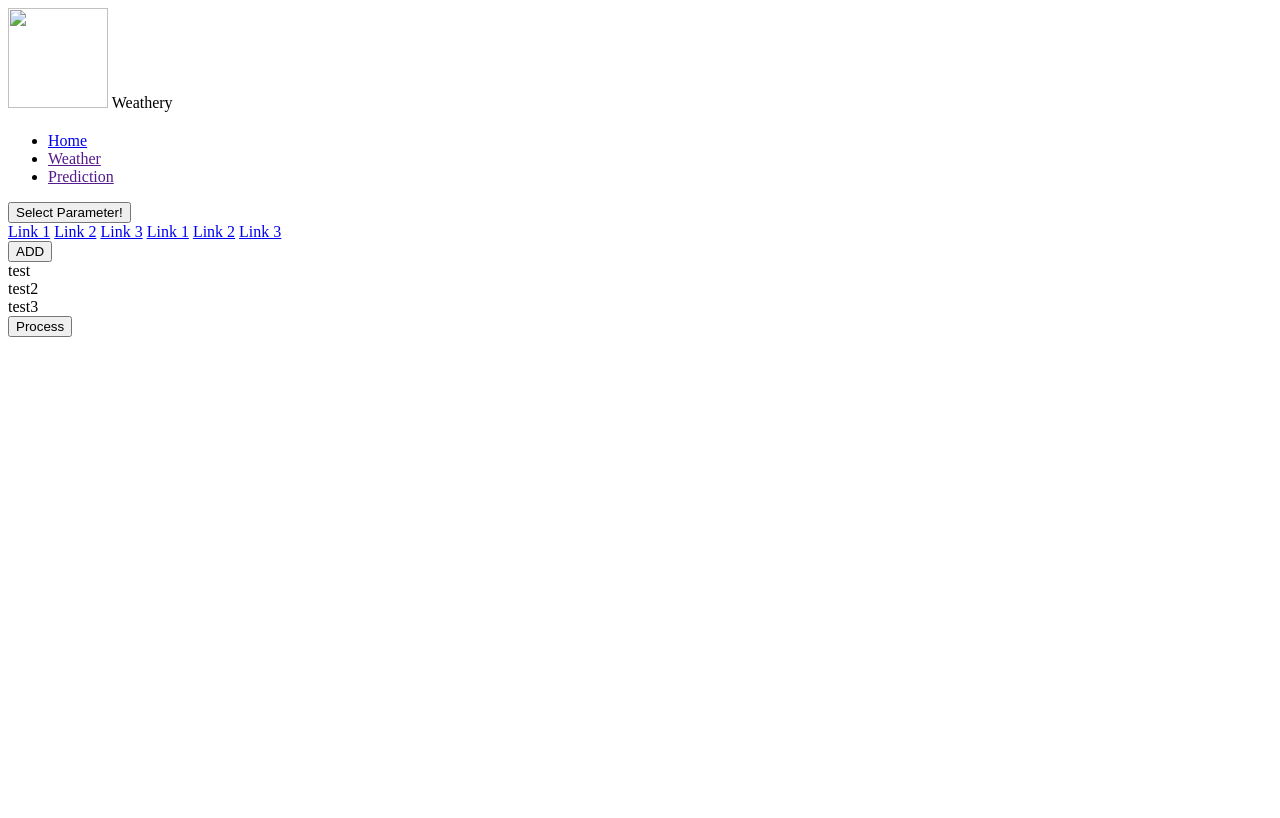
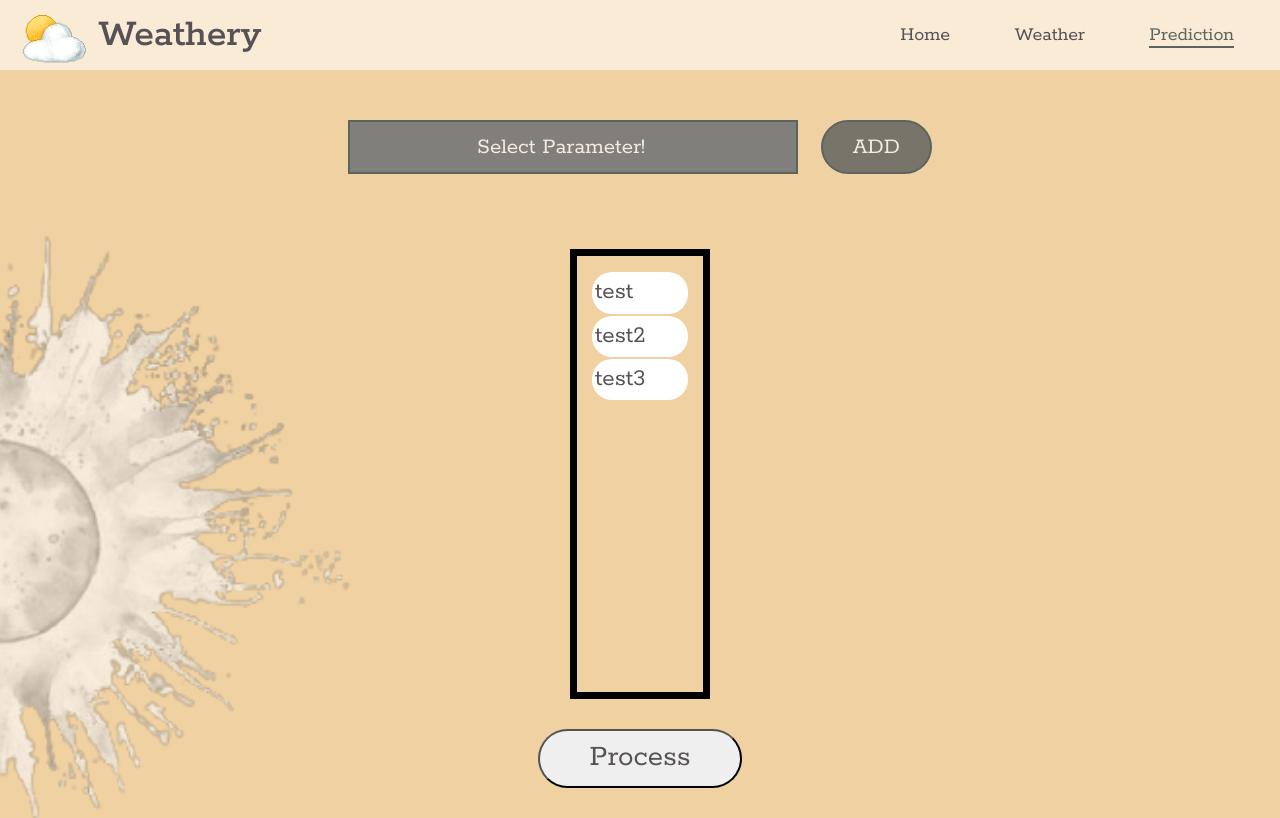
Before and after one commit to dimas519/TubesManpro-Weathery, a plain HTML site: page pages/forecast.html in a window 1280 px wide. Drawn offline with Linux system fonts and the light colour scheme; the site is published under a folder, as on GitHub Pages, so addresses that start at the root find nothing.

Commit message:
revisi css forecast

```diff
--- a/pages/forecast.html
+++ b/pages/forecast.html
@@ -3,16 +3,16 @@
     <meta charset="UTF-8">
     <meta http-equiv="X-UA-Compatible" content="IE=edge">
     <meta name="viewport" content="width=device-width, initial-scale=1.0">
-    <link rel="stylesheet" href="/lib/w3.css">
-    <link rel="stylesheet" href="/lib/font-awesome.css">
-    <link rel="stylesheet" href="/style/global.css">
-    <link rel="stylesheet" href="/style/forecast.css">
+    <link rel="stylesheet" href="../lib/w3.css">
+    <link rel="stylesheet" href="../lib/font-awesome.css">
+    <link rel="stylesheet" href="../style/global.css">
+    <link rel="stylesheet" href="../style/forecast.css">
     <title>Document</title>
 </head>
 <body>
     <nav class="navbar w3-top w3-container">
         <div style="flex: 1;">
-            <img class="navbar-logo" src="/assets/Logo.png" width="100px">
+            <img class="navbar-logo" src="../assets/Logo.png" width="100px">
                 <span>Weathery</span>
         </div>
         <div style="flex: 1;  margin-top: 20px;">
@@ -38,7 +38,7 @@
         </div>
         <button class="addbutton">ADD</button>
     </section>
-    <img id="BG" src="/assets/BW.png" alt=""">
+    <img id="BG" src="../assets/BW.png" alt="">
 
     <section class="selected_param">
         <div class="border_box">
```
